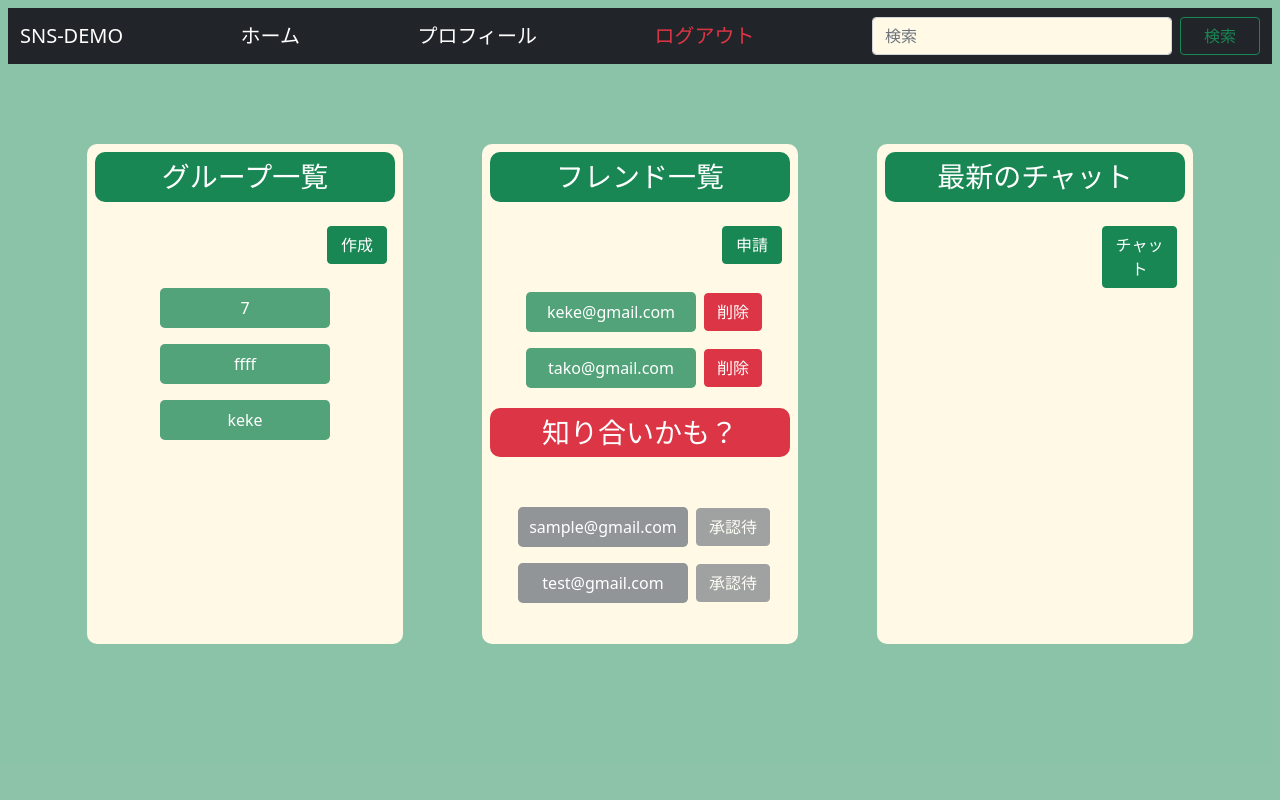
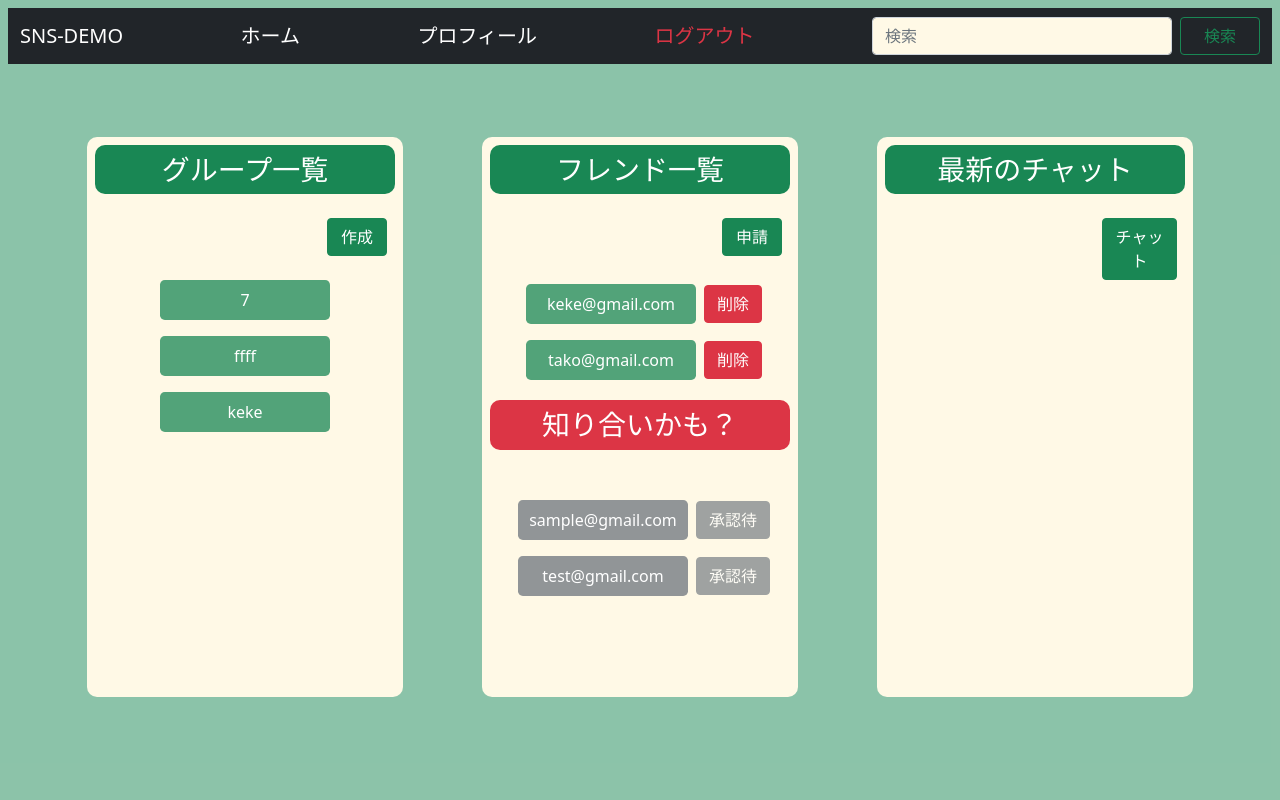
Before and after one commit to karasawa/django-sns, a Django app: page /app/home/ in a window 1280 px wide. Run offline with Django 3.2, Linux system fonts and the light colour scheme; a user stored in the database is signed in; data comes from the database, SQL or seed files in the repository; both versions use the stored data as it was after the commit; some libraries are stand-ins or nearby versions.

Commit message:
modify home layout

```diff
--- a/sns/template/base/base.html
+++ b/sns/template/base/base.html
@@ -39,7 +39,7 @@
 {% block message_area %}
 {% if messages %}
     {% for message in messages %}
-        <li {% if message.tags %} class="{{ message.tags }}"{% endif %}>{{ message }}</li>
+        <li {% if message.tags %} class="{{ message.tags }}"{% endif %} style="padding: 3px;margin: 3px;">{{ message }}</li>
     {% endfor %}
 {% endif %}
 {% endblock %}
--- a/sns/template/page/home.html
+++ b/sns/template/page/home.html
@@ -2,8 +2,9 @@
 
 
 {% block main %}
-<div class="d-flex justify-content-evenly" style="margin-top: 80px;position: relative;">
-    <div class="w-25" style="background-color: #FFF9E6;height: 500px;border-radius: 10px;">
+<div class="d-flex align-items-center justify-content-around" style="height: 90%;">
+    <div class="d-flex justify-content-evenly" style="position: relative; width: 100%;">
+        <div class="w-25"  style="background-color: #FFF9E6;height: 70vh;border-radius: 10px;">
             <h3 class="bg-success m-2 p-2 text-white" style="text-align: center;border-radius: 10px;">グループ一覧</h3>
             <div class="d-flex flex-column bd-highlight　bg-success">
                 <div class="d-flex flex-row-reverse p-2 m-2">
@@ -18,7 +19,7 @@
                 </div>
             </div>
         </div>
-    <div class="w-25" style="background-color: #FFF9E6;height: 500px;border-radius: 10px;">
+        <div class="w-25" style="background-color: #FFF9E6;height: 70vh;border-radius: 10px;">
             <h3 class="bg-success m-2 p-2 text-white" style="text-align: center;border-radius: 10px;">フレンド一覧</h3>
             <div class="d-flex flex-column bd-highlight　bg-success">
                 <div class="d-flex flex-row-reverse p-2 m-2">
@@ -27,14 +28,14 @@
                 <div class="d-flex flex-column justify-content-center" style="align-items: center;min-height: 120px;max-height: 120px;">
                     {% for friend in friends %}
                         {% if friend.send_to == request.user %}
-                    <div class="d-flex flex-row align-items-center">
+                        <div class="d-flex flex-row align-items-center" style="flex-wrap: wrap;">
                             <a href="{% url 'friend_chat' pk=friend.id %}" class="text-decoration-none text-black p-2">
                                 <div class="rounded-3 bg-success p-2 text-white bg-opacity-75"style="text-align: center;max-width: 300px; min-width: 170px;">{{ friend.send_from }}</div>
                             </a>
                             <a class="btn btn-danger text-decoration-none text-white" href="{% url 'friend_delete' pk=friend.id %}">削除</a>
                         </div>
                         {% else %}
-                    <div class="d-flex flex-row align-items-center">
+                        <div class="d-flex flex-row align-items-center" style="flex-wrap: wrap;">
                             <a href="{% url 'friend_chat' pk=friend.id %}" class="text-decoration-none text-black p-2">
                                 <div class="rounded-3 bg-success p-2 text-white bg-opacity-75"style="text-align: center;max-width: 300px; min-width: 170px;">{{ friend.send_to }}</div>
                             </a>
@@ -44,20 +45,22 @@
                     {% endfor %}
                 </div>
             </div>
+            <div>
                 <h3 class="bg-danger m-2 p-2 text-white" style="text-align: center;border-radius: 10px;">知り合いかも？</h3>
+            </div>
             <div class="d-flex flex-column bd-highlight　bg-success">
                 <div class="d-flex flex-column p-2 justify-content-center" style="align-items: center;min-height: 180px;max-height: 180px;">
                     {% for deny_friend in deny_friends %}
                         {% if deny_friend.send_to == request.user %}
-                        <div class="d-flex flex-row align-items-center">
+                            <div class="d-flex flex-row align-items-center" style="flex-wrap: wrap;">
                                 <a href="#" class="text-decoration-none text-black p-2">
-                                <div class="rounded-3 bg-success p-2 text-white bg-opacity-75"style="text-align: center;max-width: 300px; min-width: 170px;">{{ deny_friend.send_from }}</div>
+                                    <div class="rounded-3 bg-success p-2 text-white bg-opacity-75"style="text-align: center;max-width: 50%; min-width: 50%;">{{ deny_friend.send_from }}</div>
                                 </a>
                                 <a class="btn btn-success text-decoration-none text-white" href="{% url 'friend_promise' pk=deny_friend.id %}">承認</a>
                                 <a class="btn btn-danger text-decoration-none text-white" style="margin-left: 5px;" href="{% url 'friend_deny' pk=deny_friend.id %}">拒否</a>
                             </div>
                         {% else %}
-                        <div class="d-flex flex-row align-items-center">
+                            <div class="d-flex flex-row align-items-center" style="flex-wrap: wrap;">
                                 <a href="#" class="text-decoration-none text-black p-2">
                                     <div class="rounded-3 bg-secondary p-2 text-white bg-opacity-75"style="text-align: center;max-width: 300px; min-width: 170px;">{{ deny_friend.send_to }}</div>
                                 </a>
@@ -68,7 +71,7 @@
                 </div>
             </div>
         </div>
-    <div class="w-25" style="background-color: #FFF9E6;height: 500px;border-radius: 10px;">
+        <div class="w-25" style="background-color: #FFF9E6;height: 70vh;border-radius: 10px;">
             <h3 class="bg-success m-2 p-2 text-white" style="text-align: center;border-radius: 10px;">最新のチャット</h3>
             <div class="d-flex flex-column bd-highlight　bg-success">
                 <div class="d-flex flex-row-reverse p-2 m-2">
@@ -84,4 +87,5 @@
             </div>
         </div>
     </div>
+</div>
 {% endblock %}
```
Also changed, not shown: sns/db.sqlite3. Lines whose indentation alone changed are shown as unchanged.
